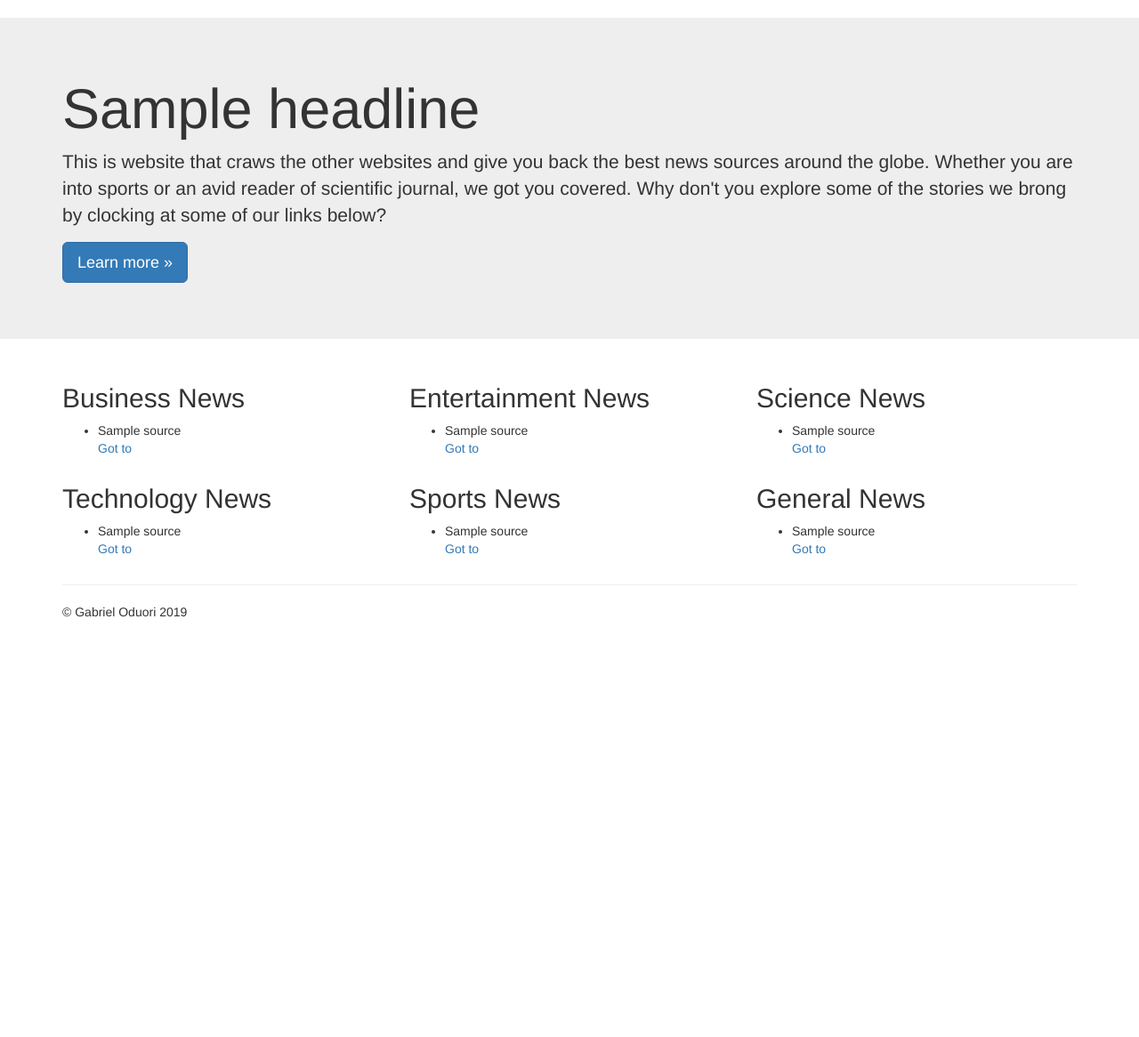
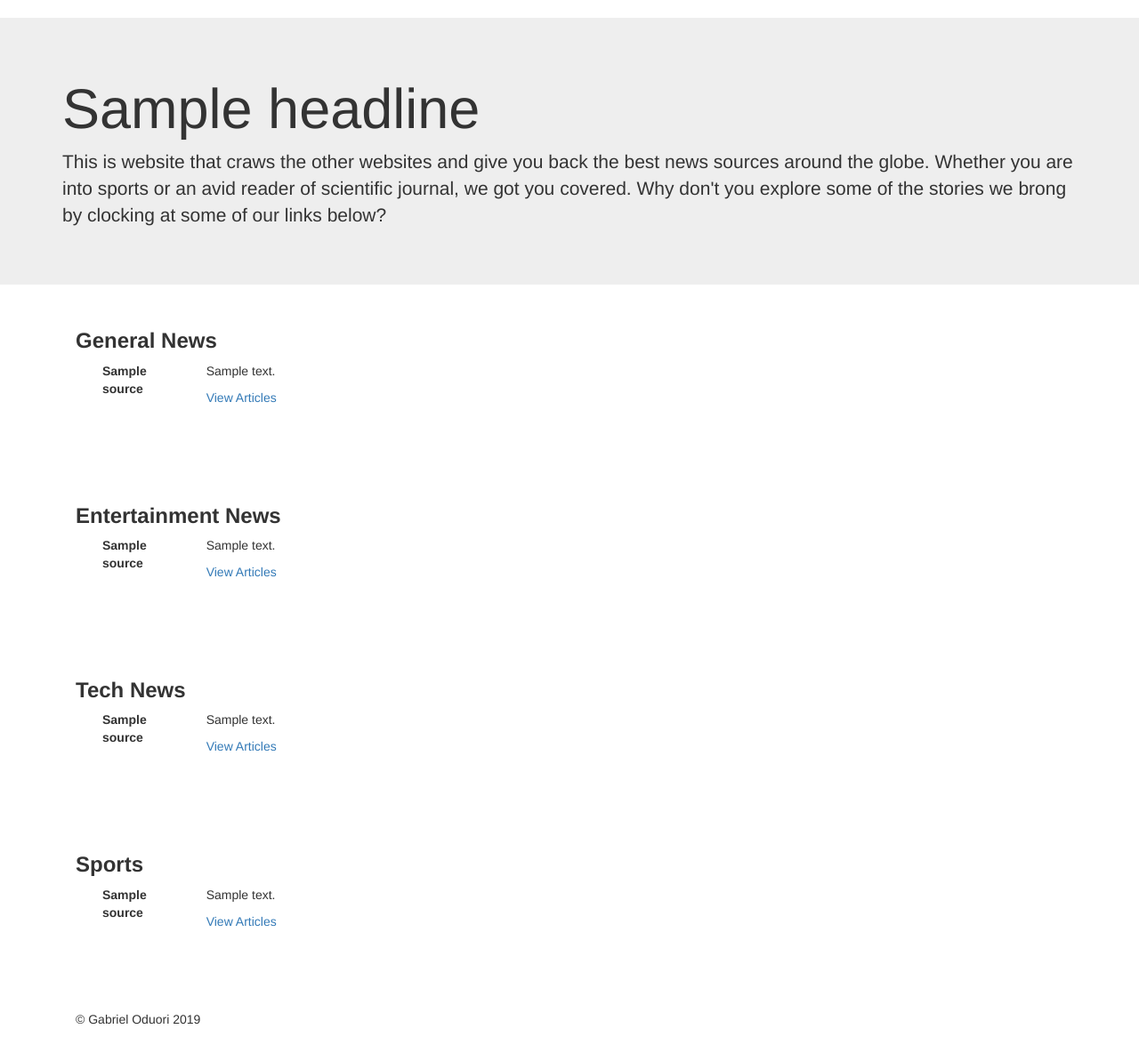
Before and after one commit to GabrielOduori/News-Highlight, a Flask app: template app/templates/index.html in a window 1280 px wide. Shown: the part 52-1218 px from the top of the page at 89% size. Before the commit the page ends 746 px from the top, so only its background shows below. Run offline with Flask 2, Linux system fonts and the light colour scheme; the template is opened without the code that fills it: most values are stand-ins (such as "Sample title", 1, 10 or a date in 2020); some libraries are stand-ins or nearby versions.

Commit message:
Homepage styling
Added styling for homepage to list the news sources in a much better way.'

```diff
--- a/app/templates/index.html
+++ b/app/templates/index.html
@@ -4,7 +4,7 @@
 {% block style %}
 {{super()}}
 <link rel="stylesheet" href="{{url_for('static', filename='css/index.css')}}">
-<link rel="stylesheet" href="{{url_for('static', filename='css/main.css')}}">
+<!-- <link rel="stylesheet" href="{{url_for('static', filename='css/main.css')}}"> -->
 
 {% endblock %}
 
@@ -17,84 +17,125 @@
           <div class="container">
             <h1 class="display-3">{{headline}}</h1>
             <p>This is website that craws the other websites and give you back the best news sources around the globe. Whether you are into sports or an avid reader of scientific journal, we got you covered. Why don't you explore some of the stories we brong by clocking at some of our links below?</p>
-            <p><a class="btn btn-primary btn-lg" href="#" role="button">Learn more &raquo;</a></p>
+
           </div>
         </div>
 
     <div class="container">
-            <div class="row">
-              <div class="col-md-4">
-                <h2>Business News</h2>
-                <p>
-                        <ul>
-                            {% for source in business %}
-                                <li>{{source.name}}</li>
-                                <a href="{{source.url}}" target="_blank">Got to </a>
-                            {% endfor %}
-                        </ul>
-                </p>
+
+<div class="container">
+<h3 style="text-align: justify"> <strong>General News</strong></h3>
+
+{% for source in business %}
+    <div class="col-md-4">
+        <div class ="card-styles" style="height:10em">
+            <div class ="col-md-4">
+                <div class="card-header">
+                    <p><strong>{{ source.name}}</strong> </p>
+                </div>
+            </div>
+            <div class="col-md-8">
+                <div class ="card-body">
+                    <p> {{source.description|truncate(100)}} </p>
+                    <a href="/articles/{{source.id}}"> View Articles</a>
+                </div>
+            </div>
+        </div>
+    </div>
+
+    {% endfor %}
+
+  </div>
+
+
+  <div class="container">
+      <h3 style="text-align: left"> <strong>Entertainment News</strong></h3>
+
+      {% for source in entertainment %}
+          <div class="col-md-4">
+              <div class ="card-styles" style="height:10em">
+                  <div class ="col-md-4">
+                      <div class="card-header">
+                          <p><strong>{{ source.name}}</strong> </p>
+                      </div>
+                  </div>
+                  <div class="col-md-8">
+                      <div class ="card-body">
+                          <p> {{source.description|truncate(100)}} </p>
+                          <a href="/articles/{{source.id}}"> View Articles</a>
+                      </div>
+                  </div>
               </div>
-              <div class="col-md-4">
-                <h2>Entertainment News</h2>
-                <p>
-                        <ul>
-                            {% for source in entertainment %}
-                                <li>{{source.name}}</li>
-                                <a href="{{source.url}}" target="_blank">Got to </a>
-                            {% endfor %}
-                        </ul>
-                </p>
-              </div>
-              <div class="col-md-4">
-                <h2>Science News</h2>
-                <p>
+          </div>
 
-                        <ul>
-                            {% for source in science %}
-                                <li>{{source.name}}</li>
-                                <a href="{{source.url}}" target="_blank">Got to </a>
-                            {% endfor %}
-                        </ul>
+          {% endfor %}
 
-                </p>
-              </div>
-              <div class="col-md-4">
-                  <h2>Technology News</h2>
-                  <p>
-                          <ul>
-                              {% for source in technology %}
-                                  <li>{{source.name}}</li>
-                                  <a href="{{source.url}}" target="_blank">Got to </a>
-                              {% endfor %}
-                          </ul>
+        </div>
 
-                  </p>
+
+        <div class="container">
+            <h3 style="text-align: left"> <strong>Tech News</strong></h3>
+
+            {% for source in technology %}
+                <div class="col-md-4">
+                    <div class ="card-styles" style="height:10em">
+                        <div class ="col-md-4">
+                            <div class="card-header">
+                                <p><strong>{{ source.name}}</strong> </p>
+                            </div>
+                        </div>
+                        <div class="col-md-8">
+                            <div class ="card-body">
+                                <p> {{source.description|truncate(100)}} </p>
+                                <a href="/articles/{{source.id}}"> View Articles</a>
+                            </div>
+                        </div>
+                    </div>
                 </div>
 
+                {% endfor %}
 
-                <div class="col-md-4">
-                    <h2>Sports News</h2>
-                    <p>
+              </div>
 
-                            <ul>
-                                {% for source in sports %}
-                                    <li>{{source.name}}</li>
-                                    <a href="{{source.url}}" target="_blank">Got to </a>
-                                {% endfor %}
-                            </ul>
 
-                    </p>
-                  </div>
+              <div class="container">
+                  <h3 style="text-align: left"> <strong>Sports </strong></h3>
+
+                  {% for source in sports %}
+                      <div class="col-md-4">
+                          <div class ="card-styles" style="height:10em">
+                              <div class ="col-md-4">
+                                  <div class="card-header">
+                                      <p><strong>{{ source.name}}</strong> </p>
+                                  </div>
+                              </div>
+                              <div class="col-md-8">
+                                  <div class ="card-body">
+                                      <p> {{source.description|truncate(100)}} </p>
+                                      <a href="/articles/{{source.id}}"> View Articles</a>
+                                  </div>
+                              </div>
+                          </div>
+                      </div>
+
+                      {% endfor %}
+
+                    </div>
+
+
+<!--
+
+
 
 
                   <div class="col-md-4">
-                      <h2>General News</h2>
+                      <h2><strong>General News</strong></h2>
                       <p>
 
                               <ul>
                                   {% for source in general %}
                                       <li>{{source.name}}</li>
-                                      <a href="{{source.url}}" target="_blank">Got to </a>
+                                      <a href="/articles/{{source.id}}"> View Articles</a>
                                   {% endfor %}
                               </ul>
 
@@ -105,7 +146,7 @@
 
             <hr>
 
-          </div> <!-- /container -->
+          </div> /container -->
 
 {% include 'footer.html' %}
     {% endblock %}
```
